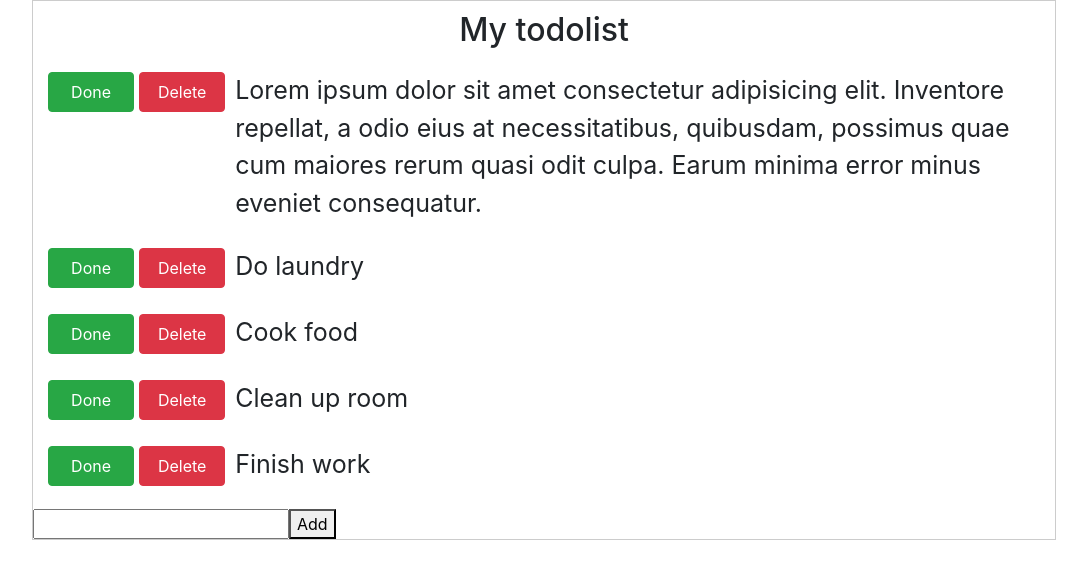
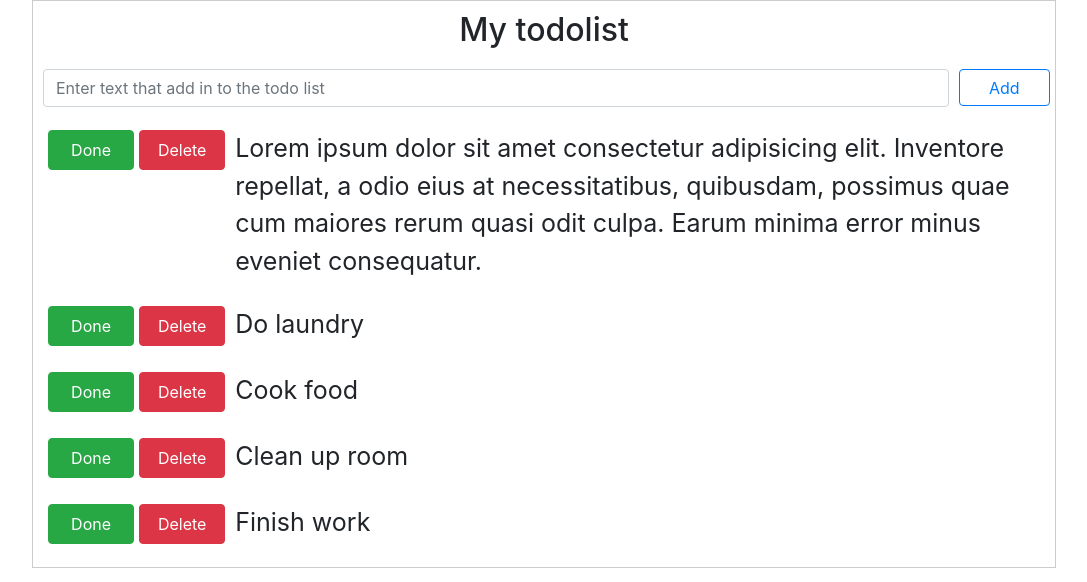
Before and after one commit to Akmatworld/todo-app, a Vue app: page / in a window 1280 px wide. Shown: the top 582 px of the page, without its empty margins (96-1183 px from the left). Built offline with nearby package versions, Linux system fonts and the light colour scheme.

Commit message:
Added functionality cheking empty text when we are adding text in todo list

```diff
--- a/src/App.vue
+++ b/src/App.vue
@@ -1,7 +1,8 @@
 <template>
   <div id="app">
+    <h2 class="todo-title">My todolist</h2>
+    <AddTodo @add-todo="addTodo"/>
     <Todos :todos="todos" @delete-todo="deleteTodo" @save-text="saveText"/>
-    <AddTodo @add-todo="addTodo"/>
   </div>
 </template>
 <script>
@@ -73,4 +74,8 @@ body {
   width: 80%;
   margin: 0 auto;
 }
+.todo-title {
+  text-align: center;
+  margin:10px 0 20px;
+}
 </style>
--- a/src/components/AddTodo.vue
+++ b/src/components/AddTodo.vue
@@ -1,9 +1,10 @@
 <template>
   <div>
-    <form @submit="addTodo">
-      <input type="text" v-model="title" name="title">
-      <button type="submit">Add</button>
-    </form>
+    <h2 :class="{'hide-error': isError}" class="error">{{ errorText }}</h2>
+    <div class="add-todo-item">
+      <input type="text" v-model="title" name="title" @keyup.esc="clean" @keyup.enter="addTodo" class="form-control add-input" placeholder="Enter text that add in to the todo list">
+      <b-button type="submit" variant="outline-primary" @click="addTodo" class="add-btn">Add</b-button>
+    </div>
   </div>
 </template>
 
@@ -14,12 +15,14 @@ export default {
   name: 'AddTodo',
   data () {
     return {
-      title: ''
+      title: '',
+      errorText: '',
+      isError: true
     }
   },
   methods: {
     addTodo (e) {
-      e.preventDefault()
+      if (this.title) {
         const newTodoObj = {
           id: uuid.v4(),
           title: this.title,
@@ -27,10 +30,44 @@ export default {
         }
         this.$emit('add-todo', newTodoObj)
         this.title = ''
+      } else {
+        this.errorText = 'Input is empty!'
+        this.isError = false
+        setTimeout(() => {
+          this.isError = true
+        }, 2000)
+      }
+    },
+    clean (e) {
+      e.target.value = ''
     }
   }
 }
 </script>
 
-<style scoped>
+<style scoped lang="scss">
+.add-todo-item {
+  margin: 0 0 20px;
+  display: flex;
+  justify-content:space-between;
+}
+.add-input {
+  margin: 0 10px;
+  display: inline-block;
+  width: 100%;
+}
+.add-btn {
+  width: 100px;
+  margin-right: 5px;
+  height: 37px;
+}
+.error {
+  color: red;
+  padding: 3px 10px;
+  margin: 10px 10px 10px;
+  font-size: 20px;
+}
+.hide-error {
+  display: none;
+}
 </style>
--- a/src/components/Todos.vue
+++ b/src/components/Todos.vue
@@ -1,6 +1,5 @@
 <template>
   <div>
-    <h2 class="todo-title">My todolist</h2>
     <ul class="todos-ul">
       <li v-bind:key="todo.id" v-for="todo in todos">
         <Todo v-bind:todo="todo" @delete-todo="$emit('delete-todo', todo.id)" @save-text="saveText"/>
@@ -26,15 +25,11 @@ export default {
   }
 }
 </script>
-<style scoped>
+<style scoped lang="scss">
 .todos-ul {
   padding: 0 10px;
 }
 .todos-ul li {
   list-style-type: none;
 }
-.todo-title {
-  text-align: center;
-  margin:10px 0 20px;
-}
 </style>
```
Lines whose indentation alone changed are shown as unchanged.
